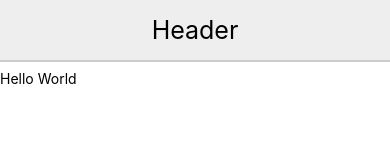
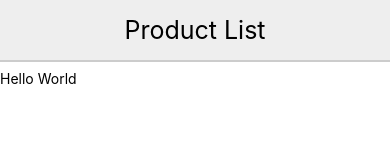
Before and after one commit to fahrezadwinanto/ProductList, a React Native app: screen / in a window 390 px wide. Shown: the top 160 px of the page. Built offline with nearby package versions, Linux system fonts and the light colour scheme.

Commit message:
checkpoint 5

```diff
--- a/App.js
+++ b/App.js
@@ -7,7 +7,7 @@ class App extends Component {
   render(){
     return (
     <View>
-      <Header />
+      <Header title="Product List"/>
       <Text>Hello World</Text>
     </View>
     );
--- a/src/components/Header.js
+++ b/src/components/Header.js
@@ -23,7 +23,7 @@ class Header extends Component {
         return (
             <View style={ style.container }>
                 <Text style={ style .text }>
-                    Header
+                  { this.props.title }
                 </Text>
             </View>
         );
```
